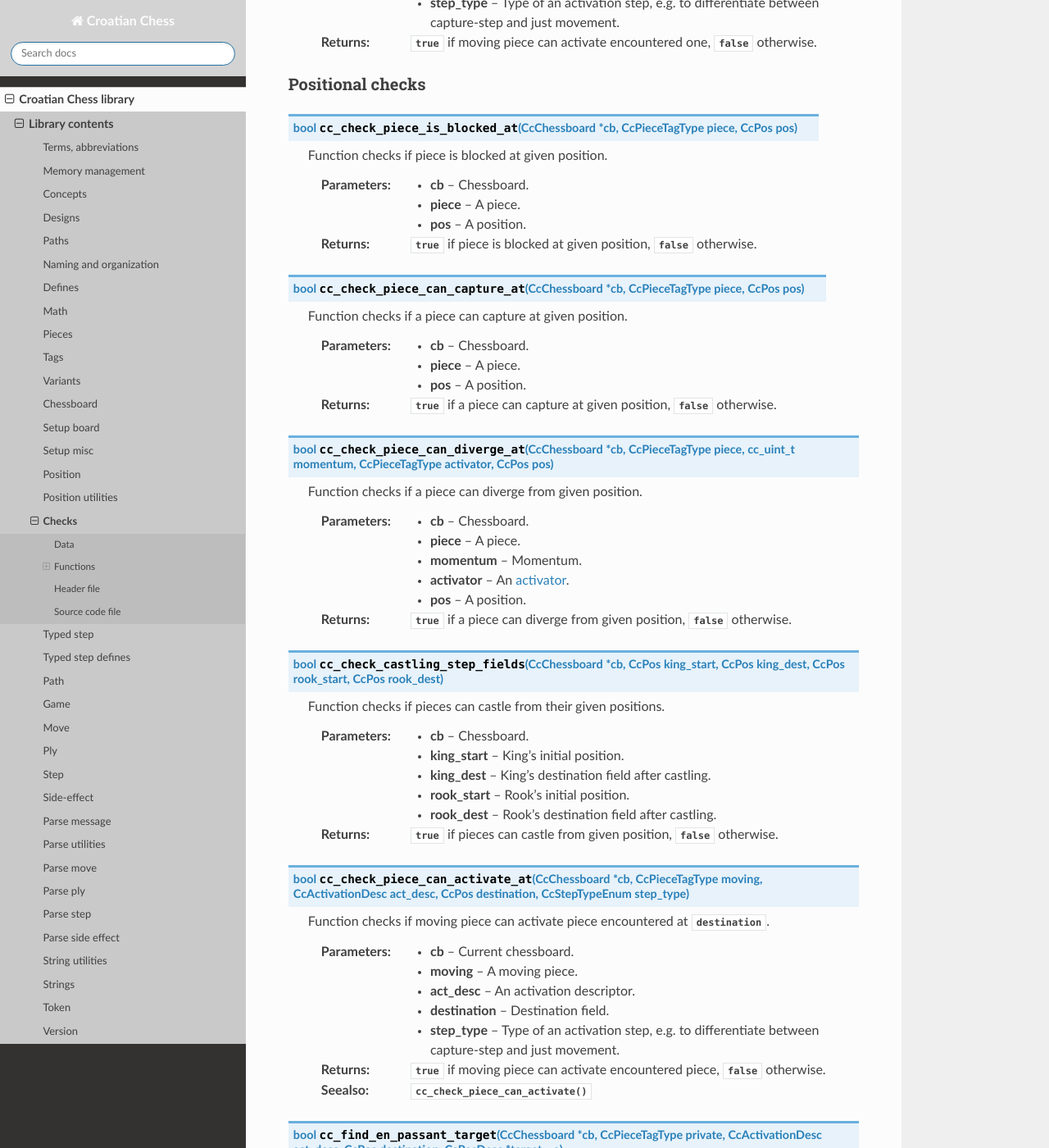
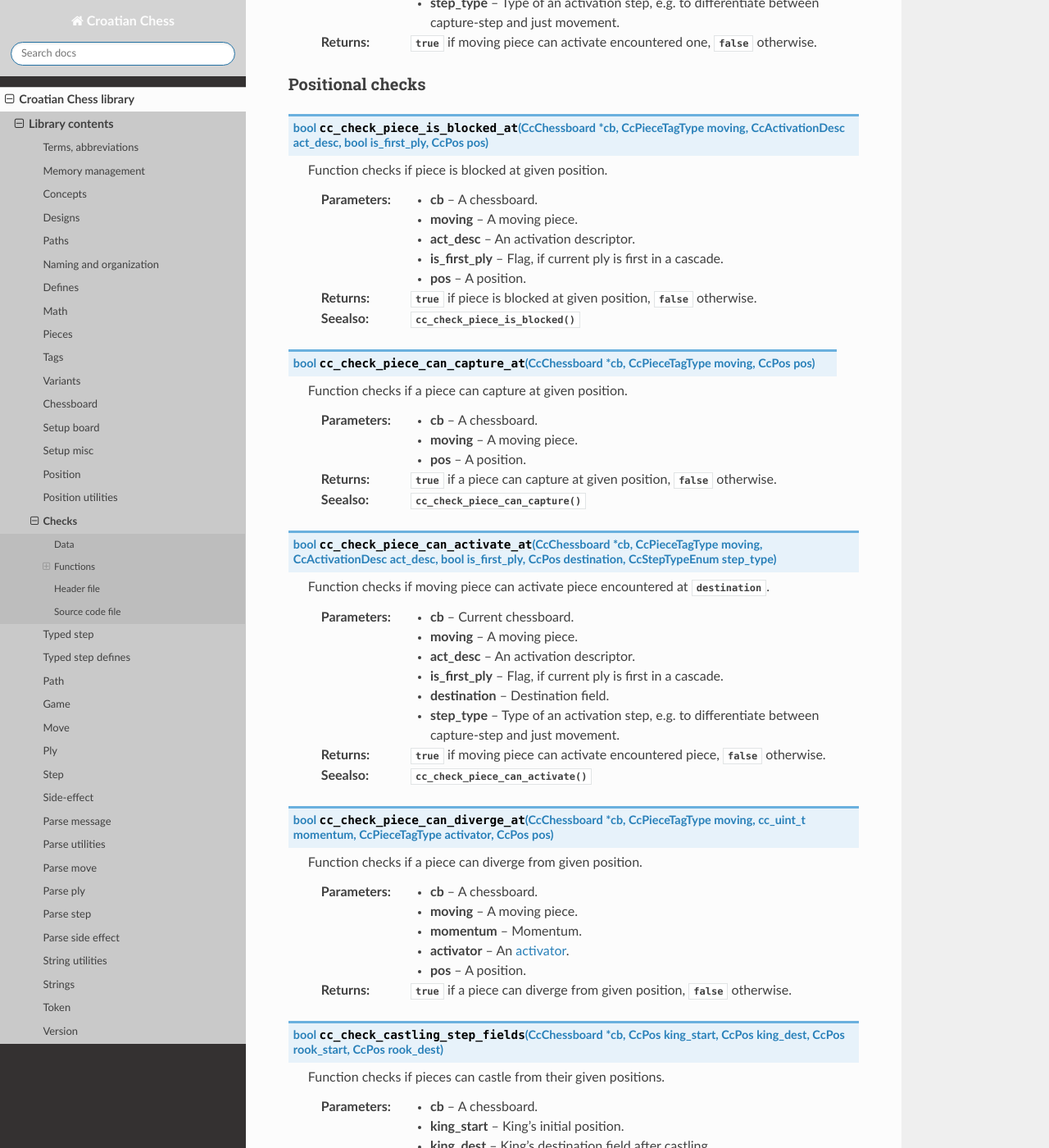
Before and after one commit to mmlacak/crochess, a Sphinx documentation site: the page built from docs/source/libcc/ccchecks.rst, in a window 1280 px wide and 1400 px high, scrolled down 1707 px. Shown: the whole window at 82% size. Built offline with Sphinx 7.4.7 and the Read the Docs theme 3.1.0, drawn with Linux system fonts in a browser that asks for light colours; some of the changed text lies outside the part shown.

Commit message:
Fixed docs for positional checks.

```diff
--- a/docs/source/libcc/ccchecks.rst
+++ b/docs/source/libcc/ccchecks.rst
@@ -95,30 +95,47 @@ Piece checks
 Positional checks
 ^^^^^^^^^^^^^^^^^
 
-.. c:function:: bool cc_check_piece_is_blocked_at( CcChessboard * cb, CcPieceTagType piece, CcPos pos )
+.. c:function:: bool cc_check_piece_is_blocked_at( CcChessboard * cb, CcPieceTagType moving, CcActivationDesc act_desc, bool is_first_ply, CcPos pos )
 
     Function checks if piece is blocked at given position.
 
-    :param cb: Chessboard.
-    :param piece: A piece.
+    :param cb: A chessboard.
+    :param moving: A moving piece.
+    :param act_desc: An activation descriptor.
+    :param is_first_ply: Flag, if current ply is first in a cascade.
     :param pos: A position.
     :returns: :c:data:`true` if piece is blocked at given position, :c:data:`false` otherwise.
+    :seealso: :c:func:`cc_check_piece_is_blocked()`
 
-.. c:function:: bool cc_check_piece_can_capture_at( CcChessboard * cb, CcPieceTagType piece, CcPos pos )
+.. c:function:: bool cc_check_piece_can_capture_at( CcChessboard * cb, CcPieceTagType moving, CcPos pos )
 
     Function checks if a piece can capture at given position.
 
-    :param cb: Chessboard.
-    :param piece: A piece.
+    :param cb: A chessboard.
+    :param moving: A moving piece.
     :param pos: A position.
     :returns: :c:data:`true` if a piece can capture at given position, :c:data:`false` otherwise.
+    :seealso: :c:func:`cc_check_piece_can_capture()`
 
-.. c:function:: bool cc_check_piece_can_diverge_at( CcChessboard * cb, CcPieceTagType piece, cc_uint_t momentum, CcPieceTagType activator, CcPos pos )
+.. c:function:: bool cc_check_piece_can_activate_at( CcChessboard * cb, CcPieceTagType moving, CcActivationDesc act_desc, bool is_first_ply, CcPos destination, CcStepTypeEnum step_type )
+
+    Function checks if moving piece can activate piece encountered at :c:var:`destination`.
+
+    :param cb: Current chessboard.
+    :param moving: A moving piece.
+    :param act_desc: An activation descriptor.
+    :param is_first_ply: Flag, if current ply is first in a cascade.
+    :param destination: Destination field.
+    :param step_type: Type of an activation step, e.g. to differentiate between capture-step and just movement.
+    :returns: :c:data:`true` if moving piece can activate encountered piece, :c:data:`false` otherwise.
+    :seealso: :c:func:`cc_check_piece_can_activate()`
+
+.. c:function:: bool cc_check_piece_can_diverge_at( CcChessboard * cb, CcPieceTagType moving, cc_uint_t momentum, CcPieceTagType activator, CcPos pos )
 
     Function checks if a piece can diverge from given position.
 
-    :param cb: Chessboard.
-    :param piece: A piece.
+    :param cb: A chessboard.
+    :param moving: A moving piece.
     :param momentum: Momentum.
     :param activator: An :term:`activator`.
     :param pos: A position.
@@ -128,37 +145,24 @@ Positional checks
 
     Function checks if pieces can castle from their given positions.
 
-    :param cb: Chessboard.
+    :param cb: A chessboard.
     :param king_start: King's initial position.
     :param king_dest: King's destination field after castling.
     :param rook_start: Rook's initial position.
     :param rook_dest: Rook's destination field after castling.
     :returns: :c:data:`true` if pieces can castle from given position, :c:data:`false` otherwise.
 
-.. c:function:: bool cc_check_piece_can_activate_at( CcChessboard * cb, CcPieceTagType moving, CcActivationDesc act_desc, CcPos destination, CcStepTypeEnum step_type )
-
-    Function checks if moving piece can activate piece encountered at :c:var:`destination`.
-
-    :param cb: Current chessboard.
-    :param moving: A moving piece.
-    :param act_desc: An activation descriptor.
-    :param destination: Destination field.
-    :param step_type: Type of an activation step, e.g. to differentiate between capture-step and just movement.
-    :returns: :c:data:`true` if moving piece can activate encountered piece, :c:data:`false` otherwise.
-
-    :seealso: :c:func:`cc_check_piece_can_activate()`
-
-.. c:function:: bool cc_find_en_passant_target( CcChessboard * cb, CcPieceTagType private, CcActivationDesc act_desc, CcPos destination, CcPosDesc * target__o )
+.. c:function:: bool cc_find_en_passant_target( CcChessboard * cb, CcPieceTagType private, CcActivationDesc act_desc, bool is_first_ply, CcPos destination, CcPosDesc * target__o )
 
     Function finds a private to be captured by en passant, its location and tag.
 
     :param cb: Current chessboard.
     :param private: A moving private, capturing en passant.
     :param act_desc: An activation descriptor.
+    :param is_first_ply: Flag, if current ply is first in a cascade.
     :param destination: Destination of a :c:var:`private`, where activation takes place.
     :param target__o: An *output*; target private to be captured en passant, its position and tag; if found.
     :returns: :c:data:`true` if a private to be captured en passant, its position and tag were found, :c:data:`false` otherwise.
-
     :seealso: :c:func:`cc_check_piece_can_activate_at()`
 
 .. _lbl-libcc-ccchecks-sourcecodeheader:
```
Also changed, not shown: 1 other file.
